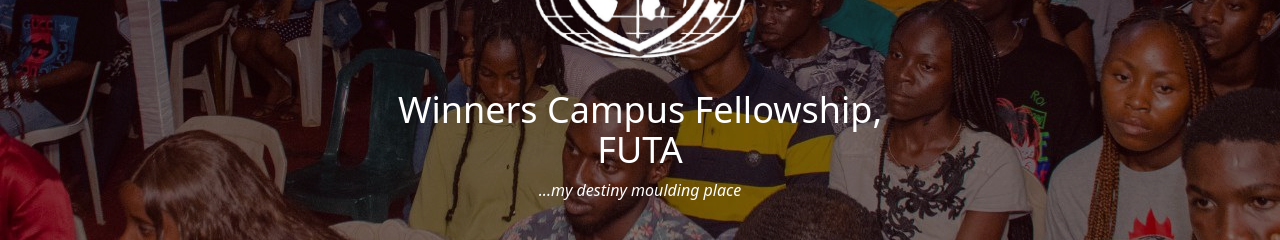
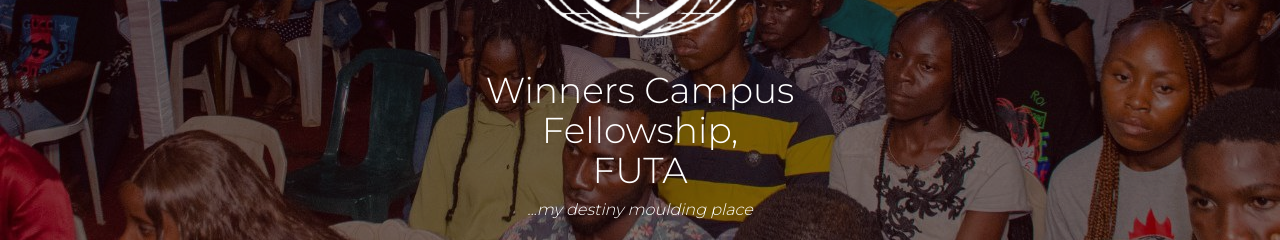
Before and after one commit to NRG-BUILDS/wcffuta, a React (Create React App) app: page / in a window 1280 px wide. Shown: the part 358-598 px from the top of the page. Built offline with nearby package versions, Linux system fonts and the light colour scheme; a web font is replaced by a local one.

Commit message:
Add files via upload

```diff
--- a/src/index.css
+++ b/src/index.css
@@ -5,9 +5,12 @@
 html {
     scroll-behavior: smooth;
 }
-
+body {
+    font-family: 'Montserrat', sans-serif;
+}
 h1, h2, h5 {
-    @apply font-bold my-2
+    @apply font-bold my-2;
+    font-weight: 700;
 }
 nav {
     height: 0vh;
@@ -44,7 +47,7 @@ nav>div, .navBtn {
         transform: rotateY(360deg);
     }
 }
-.hero, .rightCorner {
+ .rightCorner {
 
     position: relative;
     clip-path: polygon(
@@ -58,7 +61,7 @@ nav>div, .navBtn {
     height: 90vh
 }
 @media screen and (min-width: 650px) {
-    .hero, .rightCorner {
+    .rightCorner {
         clip-path: polygon(
         0 0,
         100% 0,
```
